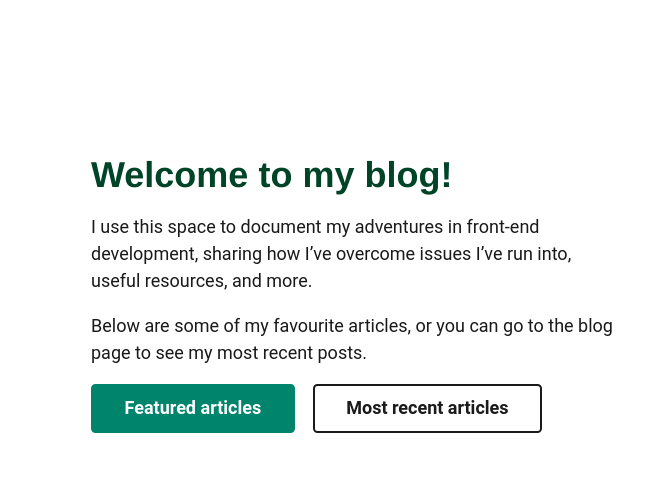
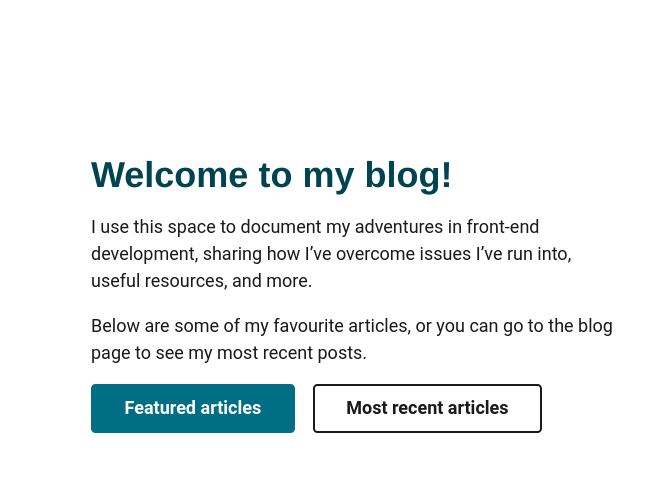
Before and after one commit to tomsigwalt/staticSiteBlog, an Eleventy site: page src/index.njk in a window 1280 px wide. Shown: the part 165-648 px from the top of the page, 0-662 px from the left. Built offline with nearby package versions, Linux system fonts and the light colour scheme; Eleventy itself is replaced by a stand-in of ours; files that its build step writes are made by us from their sources.

Commit message:
Update style.css
color change / Helvetica

```diff
--- a/src/style.css
+++ b/src/style.css
@@ -6,16 +6,16 @@
   --fs-700: 2rem;
 
   --ff-body: "Roboto", sans-serif;
-  --ff-heading: "Helvetica", sans-serif;
+  --ff-heading: "Source Sans Pro", Helvetica, sans-serif;
 
   --fw-400: 400;
   --fw-700: 700;
   --fw-900: 900;
 
-  --clr-primary-200: hsla(169, 70%, 95%, 1);
-  --clr-primary-300: rgb(0, 152, 199);
-  --clr-primary-400: hsla(169, 100%, 26%, 1);
-  --clr-primary-500: rgb(0, 68, 40);
+  --clr-primary-200: hsla(190, 70%, 95%, 1);
+  --clr-primary-300: hsla(190, 100%, 39%, 1);
+  --clr-primary-400: hsla(190, 100%, 26%, 1);
+  --clr-primary-500: hsla(190, 100%, 16%, 1);
 
   --clr-neutral-100: hsla(0, 0%, 100%, 1);
   --clr-neutral-300: hsla(0, 0%, 50%, 1);
```
